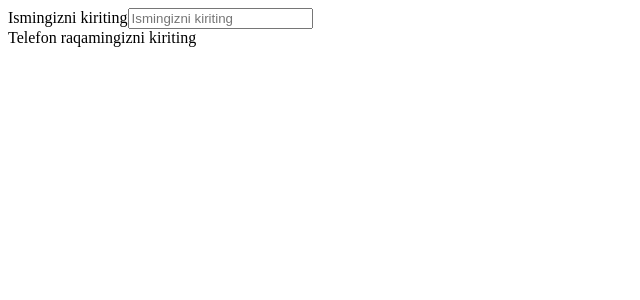
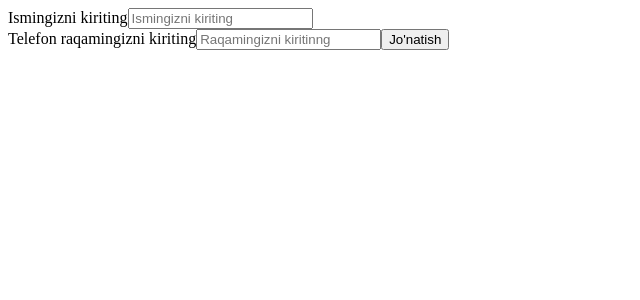
Before and after one commit to umida17/telegram-bot, a React (Vite) app: page / in a window 1280 px wide. Shown: the top 300 px of the page, without its empty margins (0-640 px from the left). Built offline with nearby package versions, Linux system fonts and the light colour scheme.

Commit message:
teleram bot yasashi bowladik

```diff
--- a/src/App.jsx
+++ b/src/App.jsx
@@ -13,7 +13,10 @@ const App = () => {
           <label>Ismingizni kiriting</label>
           <input type="text"placeholder='Ismingizni kiriting' /><br />
           <label>Telefon raqamingizni kiriting</label>
+          <input type="text"placeholder='Raqamingizni kiritinng' />
 
+
+          <button type='subnit'>Jo'natish</button>
         </form>
     </div>
      </>
```
